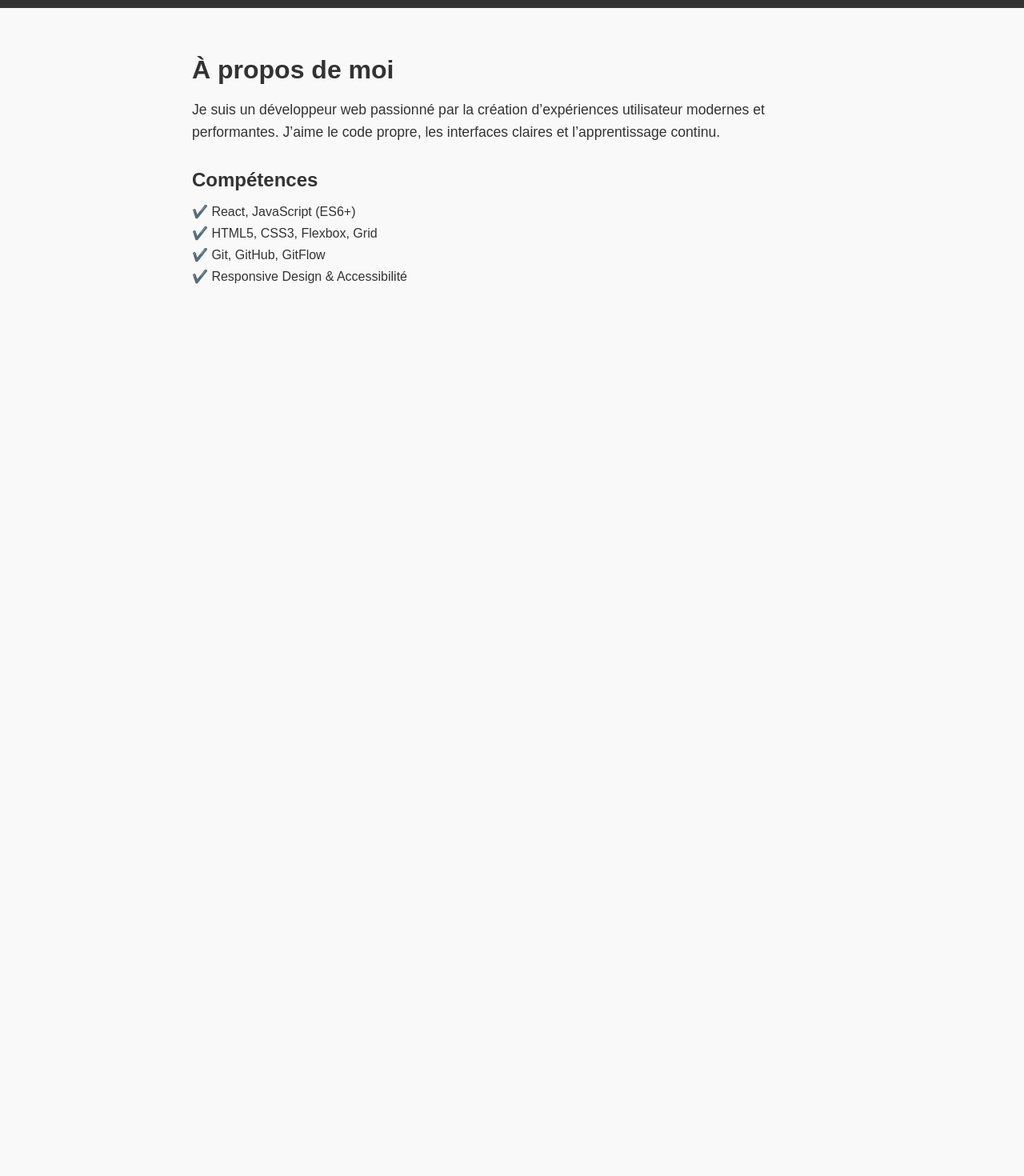
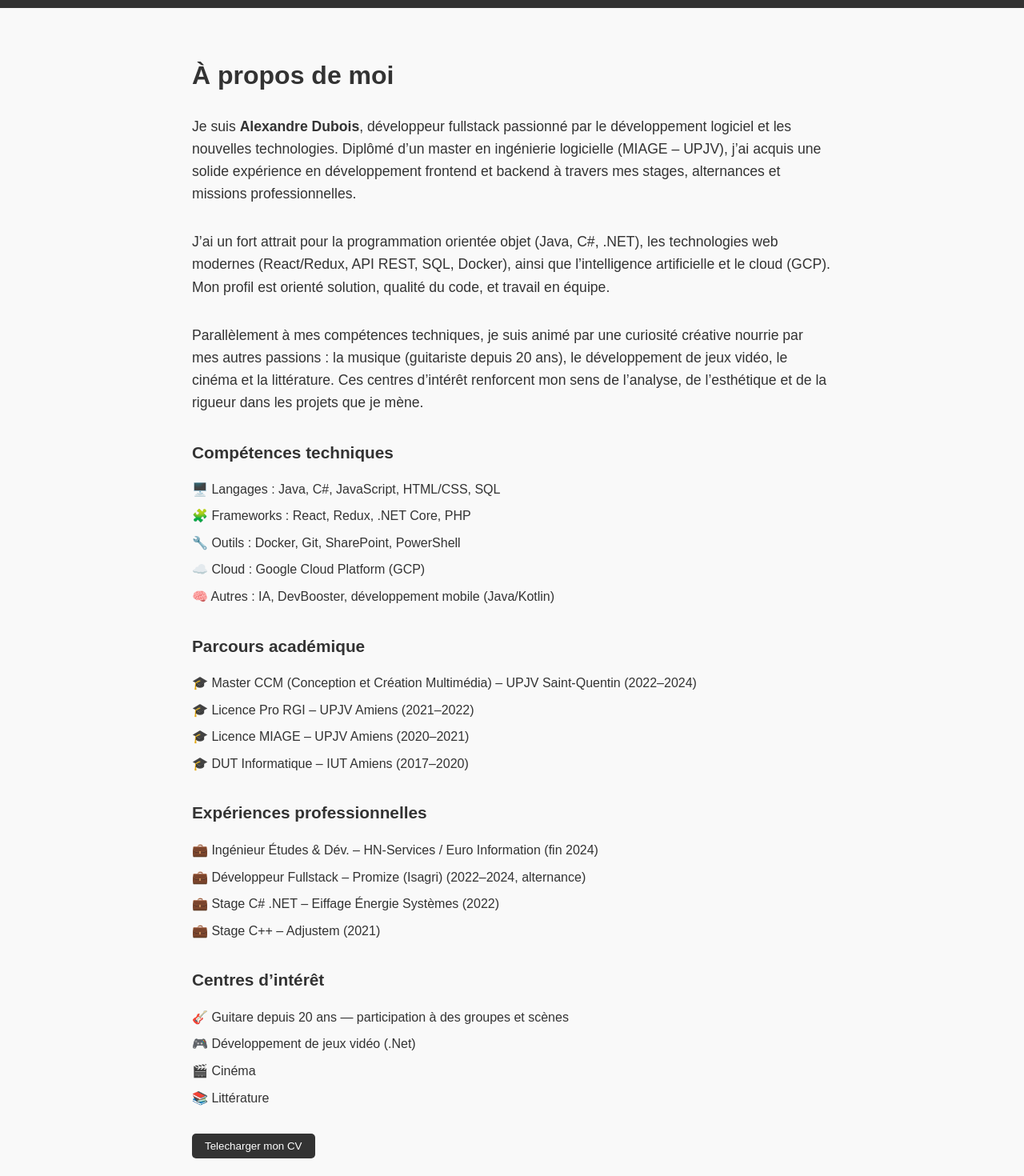
Before and after one commit to Alexandre121298/AlexandreDubois, a React (Create React App) app: page /#/about in a window 1280 px wide. Shown: the part 40-1510 px from the top of the page at 80% size. Before the commit the page ends 800 px from the top, so only its background shows below. Built offline with nearby package versions, Linux system fonts and the light colour scheme.

Commit message:
Alimentation de la page a propos + leger changement de la page d'accueil (phrase d'accroche + lien a la page projet)

```diff
--- a/public/index.html
+++ b/public/index.html
@@ -24,7 +24,7 @@
       work correctly both with client-side routing and a non-root public URL.
       Learn how to configure a non-root public URL by running `npm run build`.
     -->
-    <title>React App</title>
+    <title>Alexandre Dubois</title>
   </head>
   <body>
     <noscript>You need to enable JavaScript to run this app.</noscript>
--- a/src/pages/About.jsx
+++ b/src/pages/About.jsx
@@ -1,26 +1,75 @@
 import "./style/About.css";
 
 function About() {
-  return(
+  return (
     <section className="about fade-in">
       <h1>À propos de moi</h1>
+
       <p>
-        Je suis un développeur web passionné par la création d’expériences
-        utilisateur modernes et performantes. J’aime le code propre, les
-        interfaces claires et l’apprentissage continu.
+        Je suis <strong>Alexandre Dubois</strong>, développeur fullstack passionné par le
+        développement logiciel et les nouvelles technologies. Diplômé d’un master en ingénierie logicielle
+        (MIAGE – UPJV), j’ai acquis une solide expérience en développement frontend et backend
+        à travers mes stages, alternances et missions professionnelles.
+      </p>
+
+      <p>
+        J’ai un fort attrait pour la programmation orientée objet (Java, C#, .NET), les technologies web modernes
+        (React/Redux, API REST, SQL, Docker), ainsi que l’intelligence artificielle et le cloud (GCP).
+        Mon profil est orienté solution, qualité du code, et travail en équipe.
+      </p>
+
+      <p>
+        Parallèlement à mes compétences techniques, je suis animé par une curiosité créative nourrie par mes autres passions : la musique (guitariste depuis 20 ans),
+        le développement de jeux vidéo, le cinéma et la littérature.
+        Ces centres d’intérêt renforcent mon sens de l’analyse, de l’esthétique et de la rigueur dans les projets que je mène.
       </p>
 
       <div className="skills">
-        <h2>Compétences</h2>
+        <h2>Compétences techniques</h2>
         <ul>
-          <li>✔️ React, JavaScript (ES6+)</li>
-          <li>✔️ HTML5, CSS3, Flexbox, Grid</li>
-          <li>✔️ Git, GitHub, GitFlow</li>
-          <li>✔️ Responsive Design & Accessibilité</li>
+          <li>🖥️ Langages : Java, C#, JavaScript, HTML/CSS, SQL</li>
+          <li>🧩 Frameworks : React, Redux, .NET Core, PHP</li>
+          <li>🔧 Outils : Docker, Git, SharePoint, PowerShell</li>
+          <li>☁️ Cloud : Google Cloud Platform (GCP)</li>
+          <li>🧠 Autres : IA, DevBooster, développement mobile (Java/Kotlin)</li>
         </ul>
       </div>
+
+      <div className="education">
+        <h2>Parcours académique</h2>
+        <ul>
+          <li>🎓 Master CCM (Conception et Création Multimédia) – UPJV Saint-Quentin (2022–2024)</li>
+          <li>🎓 Licence Pro RGI – UPJV Amiens (2021–2022)</li>
+          <li>🎓 Licence MIAGE – UPJV Amiens (2020–2021)</li>
+          <li>🎓 DUT Informatique – IUT Amiens (2017–2020)</li>
+        </ul>
+      </div>
+
+      <div className="experience">
+        <h2>Expériences professionnelles</h2>
+        <ul>
+          <li>💼 Ingénieur Études & Dév. – HN-Services / Euro Information (fin 2024)</li>
+          <li>💼 Développeur Fullstack – Promize (Isagri) (2022–2024, alternance)</li>
+          <li>💼 Stage C# .NET – Eiffage Énergie Systèmes (2022)</li>
+          <li>💼 Stage C++ – Adjustem (2021)</li>
+        </ul>
+      </div>
+
+      <div className="interests">
+        <h2>Centres d’intérêt</h2>
+        <ul>
+          <li>🎸 Guitare depuis 20 ans — participation à des groupes et scènes</li>
+          <li>🎮 Développement de jeux vidéo (.Net)</li>
+          <li>🎬 Cinéma</li>
+          <li>📚 Littérature</li>
+        </ul>
+      </div>
+
+      <a href="/cv.pdf" download>
+        <button className="cv-button-about">Telecharger mon CV</button>
+      </a>
     </section>
-  )
+  );
 }
 
 export default About;
--- a/src/pages/Home.jsx
+++ b/src/pages/Home.jsx
@@ -1,10 +1,5 @@
 import "./style/Home.css";
 import profileImg from "../assets/profile.jpg";
-import reactLogo from "../assets/logos/react.png";
-import htmlLogo from "../assets/logos/html.png";
-import jsLogo from "../assets/logos/js.png";
-import cssLogo from "../assets/logos/css.png";
-import githubLogo from "../assets/logos/github.png";
 import { FontAwesomeIcon } from "@fortawesome/react-fontawesome";
 import {
   faReact,
@@ -13,6 +8,7 @@ import {
   faCss3Alt,
   faGithub,
 } from "@fortawesome/free-brands-svg-icons";
+import { Link } from "react-router-dom";
 
 
 function Home() {
@@ -22,10 +18,10 @@ function Home() {
         <img src={profileImg} alt="Portrait" className="profile-img" />
         <div>
           <h1>Bienvenue !</h1>
-          <p>Je suis <strong>Développeur Web Frontend</strong> passionné par la création d'interfaces modernes et accessibles.</p>
-          <button className="btn">Voir mes projets</button>
+          <p><strong>Développeur fullstack</strong>, je conçois des applications performantes et intuitives, du backend à l’interface utilisateur.</p>
+          <Link to="/projects" className="btn">Voir mes projets</Link>
           <a href="/cv.pdf" download>
-            <button className="cv-button ">Telecharger mon CV</button>
+            <button className="cv-button">Telecharger mon CV</button>
           </a>
         </div>
       </div>
--- a/src/pages/style/About.css
+++ b/src/pages/style/About.css
@@ -2,11 +2,7 @@
   padding: 2rem;
   max-width: 800px;
   margin: 0 auto;
-}
-
-.about h1 {
-  font-size: 2rem;
-  margin-bottom: 1rem;
+  line-height: 1.6;
 }
 
 .about p {
@@ -15,16 +11,50 @@
   margin-bottom: 2rem;
 }
 
-.skills h2 {
-  margin-bottom: 1rem;
+.about h1 {
+  font-size: 2rem;
+  margin-bottom: 1.5rem;
 }
 
-.skills ul {
+.about h2 {
+  margin-top: 2rem;
+  font-size: 1.3rem;
+  color: #333;
+}
+
+.about ul {
   list-style: none;
   padding: 0;
+}
+
+.about ul li {
+  margin-bottom: 0.5rem;
+}
+
+.cv-button-about {
+  margin-top: 1rem;
+  padding: 0.5rem 1rem;
+  background-color: #333;
+  color: white;
+  border: none;
+  cursor: pointer;
+  border-radius: 5px;
+}
+
+.cv-button-about:hover {
+  background-color: #ed4040;
 }
 
 .skills li {
   margin-bottom: 0.5rem;
   font-size: 1rem;
 }
+
+.interests ul {
+  list-style: none;
+  padding: 0;
+}
+
+.interests ul li {
+  margin-bottom: 0.5rem;
+}
--- a/src/pages/style/Home.css
+++ b/src/pages/style/Home.css
@@ -94,7 +94,7 @@
 .icons {
   display: flex;
   justify-content: center;
-  gap: 2rem;
+  gap: 3rem;
   flex-wrap: wrap;
   margin-top: 1rem;
 }
```
